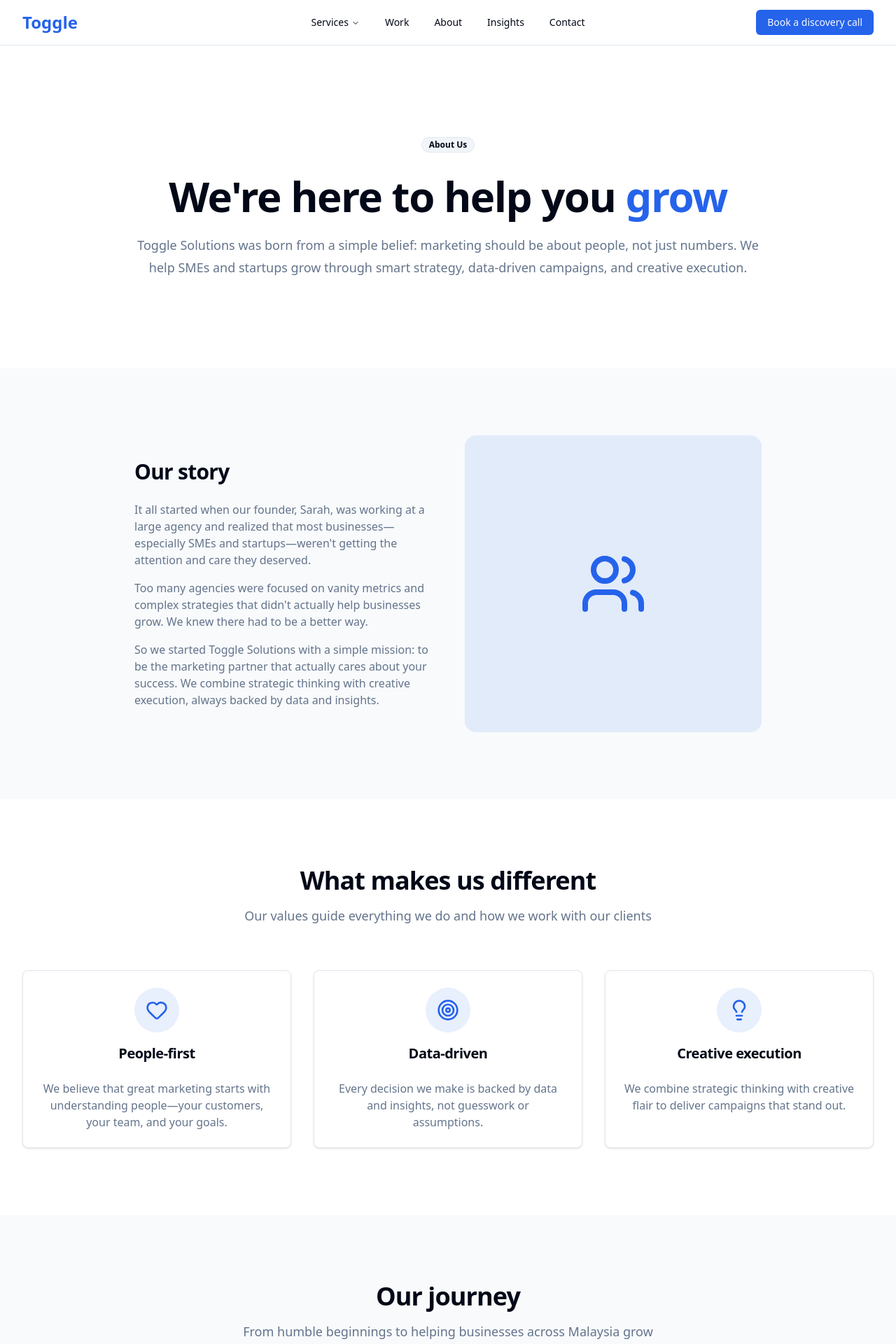
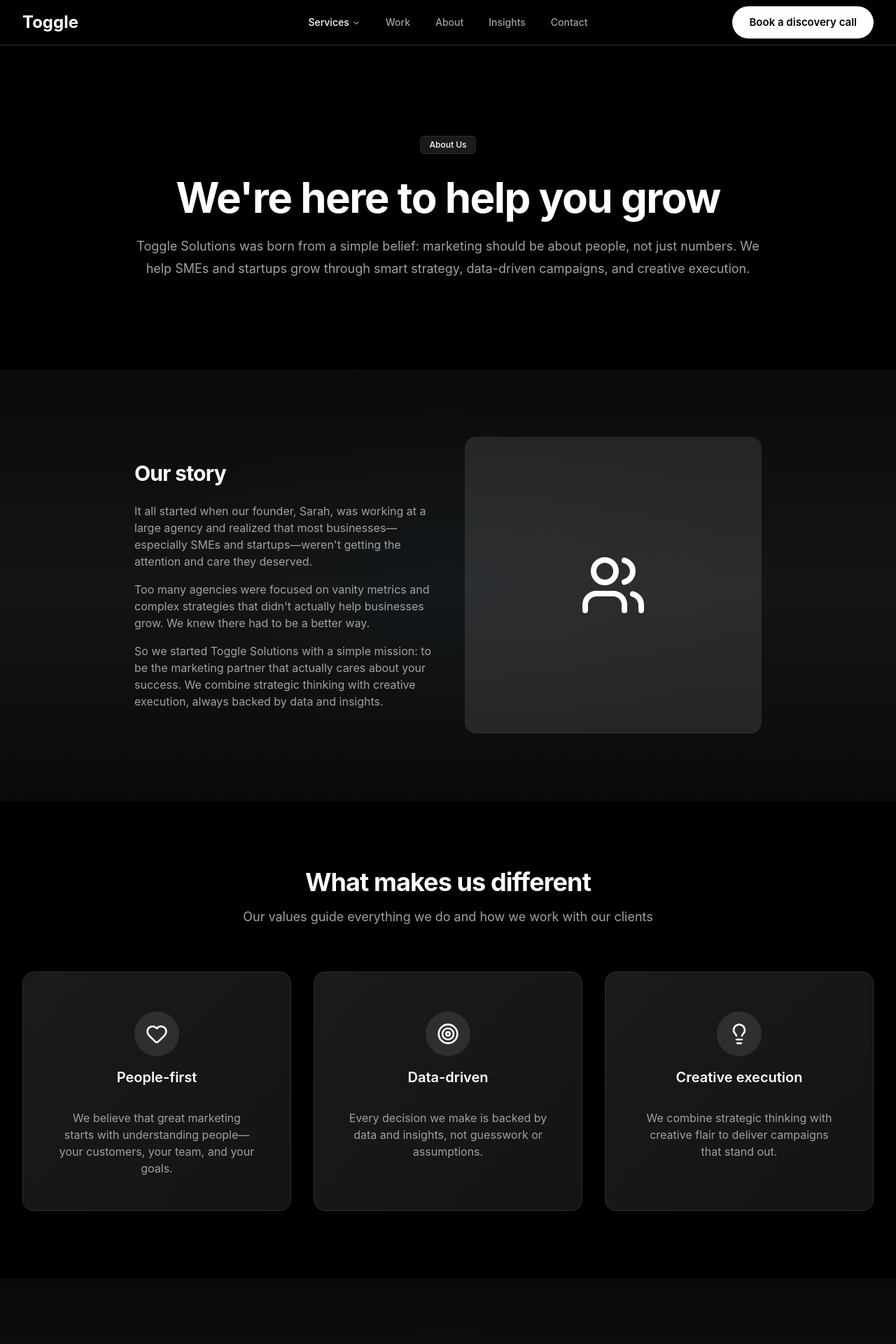
Before and after one commit to aizadrzo/next-toggle, a Next.js app: page /about in a window 1280 px wide. Shown: the top 1920 px of the page at 70% size. Built offline with nearby package versions, Linux system fonts and the light colour scheme.

Commit message:
chore: update design

```diff
--- a/src/app/about/page.tsx
+++ b/src/app/about/page.tsx
@@ -137,7 +137,7 @@ export default function AboutPage() {
       </section>
 
       {/* Story Section */}
-      <section className="py-24 bg-muted/50">
+      <section className="section-alt py-24">
         <div className="mx-auto w-full max-w-7xl px-4 sm:px-6 lg:px-8">
           <div className="mx-auto max-w-4xl">
             <div className="grid gap-12 lg:grid-cols-2 items-center">
@@ -207,7 +207,7 @@ export default function AboutPage() {
       </section>
 
       {/* Timeline Section */}
-      <section className="py-24 bg-muted/50">
+      <section className="section-alt py-24">
         <div className="mx-auto w-full max-w-7xl px-4 sm:px-6 lg:px-8">
           <div className="mx-auto max-w-2xl text-center mb-16">
             <h2 className="text-3xl font-bold tracking-tight text-foreground sm:text-4xl">
@@ -274,7 +274,7 @@ export default function AboutPage() {
       </section>
 
       {/* Culture Section */}
-      <section className="py-24 bg-muted/50">
+      <section className="section-alt py-24">
         <div className="mx-auto w-full max-w-7xl px-4 sm:px-6 lg:px-8">
           <div className="mx-auto max-w-4xl">
             <div className="grid gap-12 lg:grid-cols-2 items-center">
--- a/src/app/contact/page.tsx
+++ b/src/app/contact/page.tsx
@@ -162,7 +162,7 @@ export default function ContactPage() {
         </section>
 
         {/* Contact Form Section */}
-        <section className="py-24">
+        <section className="section-alt py-24">
           <div className="mx-auto w-full max-w-7xl px-4 sm:px-6 lg:px-8">
             <div className="mx-auto max-w-4xl">
               <div className="grid gap-12 lg:grid-cols-2">
--- a/src/app/globals.css
+++ b/src/app/globals.css
@@ -2,41 +2,83 @@
 
 @custom-variant dark (&:is(.dark *));
 
+/* X Premium Business Dark Theme - Force Dark Mode with Enhanced Gradients */
 :root {
-  --background: 0 0% 100%;
-  --foreground: 222.2 84% 4.9%;
-  --card: 0 0% 100%;
-  --card-foreground: 222.2 84% 4.9%;
-  --popover: 0 0% 100%;
-  --popover-foreground: 222.2 84% 4.9%;
-  --primary: 221.2 83.2% 53.3%;
-  --primary-foreground: 210 40% 98%;
-  --secondary: 210 40% 96%;
-  --secondary-foreground: 222.2 84% 4.9%;
-  --muted: 210 40% 96%;
-  --muted-foreground: 215.4 16.3% 46.9%;
-  --accent: 210 40% 96%;
-  --accent-foreground: 222.2 84% 4.9%;
-  --destructive: 0 84.2% 60.2%;
-  --destructive-foreground: 210 40% 98%;
-  --border: 214.3 31.8% 91.4%;
-  --input: 214.3 31.8% 91.4%;
-  --ring: 221.2 83.2% 53.3%;
-  --radius: 0.5rem;
-  --sidebar: hsl(0 0% 98%);
-  --sidebar-foreground: hsl(240 5.3% 26.1%);
-  --sidebar-primary: hsl(240 5.9% 10%);
-  --sidebar-primary-foreground: hsl(0 0% 98%);
-  --sidebar-accent: hsl(240 4.8% 95.9%);
-  --sidebar-accent-foreground: hsl(240 5.9% 10%);
-  --sidebar-border: hsl(220 13% 91%);
-  --sidebar-ring: hsl(217.2 91.2% 59.8%);
+	/* Background Colors from design.json */
+	--background: 0 0% 0%; /* #000000 */
+	--background-secondary: 0 0% 4%; /* #0A0A0A */
+	--background-elevated: 0 0% 8%; /* #141414 */
+	--foreground: 0 0% 100%; /* #FFFFFF */
+
+	/* Card Colors */
+	--card: 0 0% 10%; /* #1A1A1A */
+	--card-hover: 0 0% 13%; /* #212121 */
+	--card-foreground: 0 0% 100%;
+
+	/* Popover/Dialog Colors */
+	--popover: 0 0% 10%;
+	--popover-foreground: 0 0% 100%;
+
+	/* Primary/Brand Colors - White on Black (design.json: brand #FFFFFF) */
+	--primary: 0 0% 100%; /* #FFFFFF for primary buttons */
+	--primary-foreground: 0 0% 0%; /* #000000 text on white */
+
+	/* Secondary Colors */
+	--secondary: 0 0% 10%; /* #1A1A1A */
+	--secondary-foreground: 0 0% 100%;
+
+	/* Muted/Subtle Colors */
+	--muted: 0 0% 10%;
+	--muted-foreground: 0 0% 63%; /* #A0A0A0 */
+
+	/* Accent Colors - X Blue (design.json: #1D9BF0) */
+	--accent: 203 88% 53%; /* #1D9BF0 */
+	--accent-hover: 203 83% 48%; /* #1A8CD8 */
+	--accent-foreground: 0 0% 100%;
+
+	/* Text Colors from design.json */
+	--text-primary: 0 0% 100%; /* #FFFFFF */
+	--text-secondary: 0 0% 63%; /* #A0A0A0 */
+	--text-tertiary: 0 0% 42%; /* #6B6B6B */
+	--text-muted: 0 0% 29%; /* #4A4A4A */
+
+	/* Status Colors from design.json */
+	--success: 160 100% 36%; /* #00BA7C */
+	--warning: 48 100% 50%; /* #FFD400 */
+	--destructive: 4 90% 58%; /* #F4212E */
+	--destructive-foreground: 0 0% 100%;
+
+	/* Border Colors from design.json */
+	--border: 0 0% 18%; /* #2F2F2F subtle */
+	--border-medium: 0 0% 25%; /* #3F3F3F medium */
+	--border-strong: 0 0% 31%; /* #505050 strong */
+	--input: 0 0% 18%;
+	--ring: 203 88% 53%; /* Match accent #1D9BF0 */
+
+	/* Border Radius from design.json */
+	--radius: 0.5rem; /* 8px - inputs/badges */
+	--radius-lg: 1rem; /* 16px - cards */
+	--radius-xl: 1.25rem; /* 20px - feature cards */
+	--radius-full: 9999px; /* buttons */
+
+	/* Sidebar (optional) */
+	--sidebar: 0 0% 0%;
+	--sidebar-foreground: 0 0% 100%;
+	--sidebar-primary: 0 0% 10%;
+	--sidebar-primary-foreground: 0 0% 100%;
+	--sidebar-accent: 0 0% 10%;
+	--sidebar-accent-foreground: 0 0% 100%;
+	--sidebar-border: 0 0% 18%;
+	--sidebar-ring: 203 88% 53%;
 }
 
 @theme inline {
   --color-background: hsl(var(--background));
+  --color-background-secondary: hsl(var(--background-secondary));
+  --color-background-elevated: hsl(var(--background-elevated));
   --color-foreground: hsl(var(--foreground));
   --color-card: hsl(var(--card));
+  --color-card-hover: hsl(var(--card-hover));
   --color-card-foreground: hsl(var(--card-foreground));
   --color-popover: hsl(var(--popover));
   --color-popover-foreground: hsl(var(--popover-foreground));
@@ -47,74 +89,179 @@
   --color-muted: hsl(var(--muted));
   --color-muted-foreground: hsl(var(--muted-foreground));
   --color-accent: hsl(var(--accent));
+  --color-accent-hover: hsl(var(--accent-hover));
   --color-accent-foreground: hsl(var(--accent-foreground));
+  --color-text-primary: hsl(var(--text-primary));
+  --color-text-secondary: hsl(var(--text-secondary));
+  --color-text-tertiary: hsl(var(--text-tertiary));
+  --color-text-muted: hsl(var(--text-muted));
+  --color-success: hsl(var(--success));
+  --color-warning: hsl(var(--warning));
   --color-destructive: hsl(var(--destructive));
   --color-destructive-foreground: hsl(var(--destructive-foreground));
   --color-border: hsl(var(--border));
+  --color-border-medium: hsl(var(--border-medium));
+  --color-border-strong: hsl(var(--border-strong));
   --color-input: hsl(var(--input));
   --color-ring: hsl(var(--ring));
   --font-sans: var(--font-geist-sans);
   --font-mono: var(--font-geist-mono);
-  --color-sidebar-ring: var(--sidebar-ring);
-  --color-sidebar-border: var(--sidebar-border);
-  --color-sidebar-accent-foreground: var(--sidebar-accent-foreground);
-  --color-sidebar-accent: var(--sidebar-accent);
-  --color-sidebar-primary-foreground: var(--sidebar-primary-foreground);
-  --color-sidebar-primary: var(--sidebar-primary);
-  --color-sidebar-foreground: var(--sidebar-foreground);
-  --color-sidebar: var(--sidebar);
+  --color-sidebar: hsl(var(--sidebar));
+  --color-sidebar-foreground: hsl(var(--sidebar-foreground));
+  --color-sidebar-primary: hsl(var(--sidebar-primary));
+  --color-sidebar-primary-foreground: hsl(var(--sidebar-primary-foreground));
+  --color-sidebar-accent: hsl(var(--sidebar-accent));
+  --color-sidebar-accent-foreground: hsl(var(--sidebar-accent-foreground));
+  --color-sidebar-border: hsl(var(--sidebar-border));
+  --color-sidebar-ring: hsl(var(--sidebar-ring));
 }
 
-@media (prefers-color-scheme: dark) {
-  :root {
-    --background: 222.2 84% 4.9%;
-    --foreground: 210 40% 98%;
-    --card: 222.2 84% 4.9%;
-    --card-foreground: 210 40% 98%;
-    --popover: 222.2 84% 4.9%;
-    --popover-foreground: 210 40% 98%;
-    --primary: 217.2 91.2% 59.8%;
-    --primary-foreground: 222.2 84% 4.9%;
-    --secondary: 217.2 32.6% 17.5%;
-    --secondary-foreground: 210 40% 98%;
-    --muted: 217.2 32.6% 17.5%;
-    --muted-foreground: 215 20.2% 65.1%;
-    --accent: 217.2 32.6% 17.5%;
-    --accent-foreground: 210 40% 98%;
-    --destructive: 0 62.8% 30.6%;
-    --destructive-foreground: 210 40% 98%;
-    --border: 217.2 32.6% 17.5%;
-    --input: 217.2 32.6% 17.5%;
-    --ring: 224.3 76.3% 94.1%;
-  }
-}
-
+/* Base Styles */
 * {
 	border-color: hsl(var(--border));
 }
 
 body {
-  background-color: hsl(var(--background));
+	background: linear-gradient(180deg, #000000 0%, #1A1A1A 50%, #000000 100%);
+	background-attachment: fixed;
 	color: hsl(var(--foreground));
-  font-family: var(--font-sans), system-ui, sans-serif;
-}
-
-.dark {
-  --sidebar: hsl(240 5.9% 10%);
-  --sidebar-foreground: hsl(240 4.8% 95.9%);
-  --sidebar-primary: hsl(224.3 76.3% 48%);
-  --sidebar-primary-foreground: hsl(0 0% 100%);
-  --sidebar-accent: hsl(240 3.7% 15.9%);
-  --sidebar-accent-foreground: hsl(240 4.8% 95.9%);
-  --sidebar-border: hsl(240 3.7% 15.9%);
-  --sidebar-ring: hsl(217.2 91.2% 59.8%);
+	font-family: -apple-system, BlinkMacSystemFont, 'Segoe UI', Roboto, Helvetica, Arial, sans-serif;
+	-webkit-font-smoothing: antialiased;
+	-moz-osx-font-smoothing: grayscale;
 }
 
 @layer base {
 	* {
 		@apply border-border outline-ring/50;
 	}
+
 	body {
-    @apply bg-background text-foreground;
+		@apply text-foreground;
+	}
+
+	/* Typography from design.json */
+	h1 {
+		font-size: 48px;
+		line-height: 1.2;
+		font-weight: 700;
+		letter-spacing: -0.01em;
+		color: #FFFFFF;
+	}
+
+	h2 {
+		font-size: 32px;
+		line-height: 1.3;
+		font-weight: 700;
+		letter-spacing: 0;
+		color: #FFFFFF;
+	}
+
+	h3 {
+		font-size: 24px;
+		line-height: 1.4;
+		font-weight: 600;
+		letter-spacing: 0;
+		color: #FFFFFF;
+	}
+
+	/* Smooth transitions from design.json */
+	@media (prefers-reduced-motion: no-preference) {
+		* {
+			transition-duration: 0.2s;
+			transition-timing-function: ease;
 		}
 	}
+
+	/* Disable transitions for reduced motion */
+	@media (prefers-reduced-motion: reduce) {
+		*, *::before, *::after {
+			animation-duration: 0.01ms !important;
+			animation-iteration-count: 1 !important;
+			transition-duration: 0.01ms !important;
+		}
+	}
+}
+
+/* Enhanced Gradient Sections */
+.section-alt {
+	background: linear-gradient(180deg, #0A0A0A 0%, #141414 50%, #0A0A0A 100%);
+	position: relative;
+}
+
+.section-alt::before {
+	content: '';
+	position: absolute;
+	top: 0;
+	left: 50%;
+	transform: translateX(-50%);
+	width: 80%;
+	height: 100%;
+	background: radial-gradient(ellipse at center, rgba(29, 155, 240, 0.03) 0%, transparent 60%);
+	pointer-events: none;
+	z-index: 0;
+}
+
+/* Hero Section with Enhanced Gradient */
+.hero-section {
+	position: relative;
+	background: radial-gradient(ellipse at center, rgba(29, 155, 240, 0.15) 0%, rgba(29, 155, 240, 0.05) 40%, transparent 70%);
+}
+
+/* CTA Section with Enhanced Gradient */
+.cta-section {
+	background: linear-gradient(135deg, #1A1A1A 0%, #0A0A0A 50%, #141414 100%);
+	border: 1px solid #3F3F3F;
+	border-radius: 20px;
+	position: relative;
+	overflow: hidden;
+}
+
+.cta-section::before {
+	content: '';
+	position: absolute;
+	top: -50%;
+	left: -50%;
+	width: 200%;
+	height: 200%;
+	background: radial-gradient(circle, rgba(29, 155, 240, 0.12) 0%, rgba(29, 155, 240, 0.04) 40%, transparent 70%);
+	pointer-events: none;
+	z-index: 0;
+}
+
+/* Card Gradient Enhancements */
+.card-gradient {
+	background: linear-gradient(135deg, #1A1A1A 0%, #141414 100%);
+	position: relative;
+	overflow: hidden;
+}
+
+.card-gradient::before {
+	content: '';
+	position: absolute;
+	top: 0;
+	left: 0;
+	width: 100%;
+	height: 100%;
+	background: radial-gradient(circle at center, rgba(29, 155, 240, 0.08) 0%, transparent 70%);
+	opacity: 0;
+	transition: opacity 0.3s ease;
+	pointer-events: none;
+	z-index: 0;
+}
+
+.card-gradient:hover::before {
+	opacity: 1;
+}
+
+.card-gradient:hover {
+	background: linear-gradient(135deg, #212121 0%, #1A1A1A 100%);
+	box-shadow: 0 8px 24px rgba(0, 0, 0, 0.4), 0 0 40px rgba(29, 155, 240, 0.1);
+}
+
+/* Ensure content stays above gradients */
+.section-alt > *,
+.cta-section > *,
+.card-gradient > * {
+	position: relative;
+	z-index: 1;
+}
--- a/src/app/services/page.tsx
+++ b/src/app/services/page.tsx
@@ -223,7 +223,7 @@ export default function ServicesPage() {
       </section>
 
       {/* Process Section */}
-      <section className="py-24 bg-muted/50">
+      <section className="section-alt py-24">
         <div className="mx-auto w-full max-w-7xl px-4 sm:px-6 lg:px-8">
           <div className="mx-auto max-w-2xl text-center mb-16">
             <h2 className="text-3xl font-bold tracking-tight text-foreground sm:text-4xl">
--- a/src/components/marketing/site-header.tsx
+++ b/src/components/marketing/site-header.tsx
@@ -66,7 +66,7 @@ export function SiteHeader() {
   const [mobileMenuOpen, setMobileMenuOpen] = useState(false);
 
   return (
-    <header className="sticky top-0 z-50 w-full border-b bg-background/95 backdrop-blur supports-[backdrop-filter]:bg-background/60">
+    <header className="sticky top-0 z-50 w-full border-b border-[#2F2F2F] bg-black/80 backdrop-blur-sm supports-[backdrop-filter]:bg-black/60">
       <div className="mx-auto w-full max-w-7xl px-4 sm:px-6 lg:px-8">
         <nav
           className="flex h-16 items-center justify-between"
@@ -80,7 +80,7 @@ export function SiteHeader() {
               className="-m-1.5 p-1.5"
               aria-label="Toggle Solutions homepage"
             >
-              <span className="text-2xl font-bold text-primary">Toggle</span>
+              <span className="text-2xl font-bold text-white">Toggle</span>
             </Link>
           </div>
 
@@ -120,7 +120,7 @@ export function SiteHeader() {
                     <NavigationMenuLink asChild>
                       <Link
                         href={item.href}
-                        className="group inline-flex h-10 w-max items-center justify-center rounded-md bg-background px-4 py-2 text-sm font-medium transition-colors hover:bg-accent hover:text-accent-foreground focus:bg-accent focus:text-accent-foreground focus:outline-none disabled:pointer-events-none disabled:opacity-50"
+                        className="group inline-flex h-10 w-max items-center justify-center rounded-md bg-transparent px-4 py-2 text-sm font-medium transition-colors hover:bg-[#1A1A1A] hover:text-white focus:bg-[#1A1A1A] focus:text-white focus:outline-none disabled:pointer-events-none disabled:opacity-50 text-[#A0A0A0]"
                       >
                         {item.name}
                       </Link>
@@ -157,7 +157,7 @@ export function SiteHeader() {
                   <SheetTitle className="text-left">
                     <Link
                       href="/"
-                      className="text-2xl font-bold text-primary"
+                      className="text-2xl font-bold text-white"
                       aria-label="Toggle Solutions homepage"
                     >
                       Toggle
--- a/src/components/ui/badge.tsx
+++ b/src/components/ui/badge.tsx
@@ -4,17 +4,17 @@ import { cva, type VariantProps } from "class-variance-authority";
 import { cn } from "@/lib/utils";
 
 const badgeVariants = cva(
-  "inline-flex items-center rounded-full border px-2.5 py-0.5 text-xs font-semibold transition-colors focus:outline-none focus:ring-2 focus:ring-ring focus:ring-offset-2",
+  "inline-flex items-center rounded-md border px-3 py-1 text-xs font-medium transition-colors focus:outline-none focus:ring-2 focus:ring-ring focus:ring-offset-2",
   {
     variants: {
       variant: {
-        default:
-          "border-transparent bg-primary text-primary-foreground hover:bg-primary/80",
-        secondary:
-          "border-transparent bg-secondary text-secondary-foreground hover:bg-secondary/80",
+        default: "border-[#2F2F2F] bg-[#1A1A1A] text-white",
+        secondary: "border-transparent bg-[#1A1A1A] text-white",
         destructive:
-          "border-transparent bg-destructive text-destructive-foreground hover:bg-destructive/80",
-        outline: "text-foreground",
+          "border-transparent bg-[rgba(244,33,46,0.1)] text-[#F4212E] border-[rgba(244,33,46,0.2)]",
+        outline: "text-white border-[#2F2F2F]",
+        accent:
+          "border-[rgba(29,155,240,0.2)] bg-[rgba(29,155,240,0.1)] text-[#1D9BF0]",
       },
     },
     defaultVariants: {
--- a/src/components/ui/button.tsx
+++ b/src/components/ui/button.tsx
@@ -1,32 +1,33 @@
-import * as React from "react"
-import { Slot } from "@radix-ui/react-slot"
-import { cva, type VariantProps } from "class-variance-authority"
+import * as React from "react";
+import { Slot } from "@radix-ui/react-slot";
+import { cva, type VariantProps } from "class-variance-authority";
 
-import { cn } from "@/lib/utils"
+import { cn } from "@/lib/utils";
 
 const buttonVariants = cva(
-  "inline-flex items-center justify-center gap-2 whitespace-nowrap rounded-md text-sm font-medium transition-all disabled:pointer-events-none disabled:opacity-50 [&_svg]:pointer-events-none [&_svg:not([class*='size-'])]:size-4 shrink-0 [&_svg]:shrink-0 outline-none focus-visible:border-ring focus-visible:ring-ring/50 focus-visible:ring-[3px] aria-invalid:ring-destructive/20 dark:aria-invalid:ring-destructive/40 aria-invalid:border-destructive",
+  "inline-flex items-center justify-center gap-2 whitespace-nowrap disabled:pointer-events-none disabled:opacity-50 [&_svg]:pointer-events-none [&_svg:not([class*='size-'])]:size-4 shrink-0 [&_svg]:shrink-0 outline-none focus-visible:outline-2 focus-visible:outline-[#1D9BF0] focus-visible:outline-offset-2",
   {
     variants: {
       variant: {
-        default: "bg-primary text-primary-foreground hover:bg-primary/90",
+        default:
+          "bg-white text-black border-0 rounded-full font-semibold shadow-none transition-all duration-200 hover:bg-[#E6E6E6] hover:-translate-y-[1px] hover:shadow-[0_4px_12px_rgba(255,255,255,0.15)] active:bg-[#D4D4D4] active:translate-y-0 disabled:bg-[#2F2F2F] disabled:text-[#6B6B6B] disabled:cursor-not-allowed",
+        secondary:
+          "bg-transparent text-white border border-[#3F3F3F] rounded-full font-semibold shadow-none transition-all duration-200 hover:bg-[#1A1A1A] hover:border-[#505050]",
+        ghost:
+          "bg-transparent text-[#A0A0A0] border-0 font-medium transition-all duration-200 hover:bg-[#1A1A1A] hover:text-white rounded-lg px-4 py-2",
         destructive:
-          "bg-destructive text-white hover:bg-destructive/90 focus-visible:ring-destructive/20 dark:focus-visible:ring-destructive/40 dark:bg-destructive/60",
+          "bg-[#F4212E] text-white border-0 rounded-full font-semibold shadow-none transition-all duration-200 hover:bg-[#F4212E]/90 hover:-translate-y-[1px] hover:shadow-lg active:translate-y-0",
         outline:
-          "border bg-background shadow-xs hover:bg-accent hover:text-accent-foreground dark:bg-input/30 dark:border-input dark:hover:bg-input/50",
-        secondary:
-          "bg-secondary text-secondary-foreground hover:bg-secondary/80",
-        ghost:
-          "hover:bg-accent hover:text-accent-foreground dark:hover:bg-accent/50",
-        link: "text-primary underline-offset-4 hover:underline",
+          "border border-[#2F2F2F] bg-transparent rounded-full text-white font-semibold shadow-none transition-all duration-200 hover:bg-[#1A1A1A] hover:border-[#3F3F3F]",
+        link: "text-[#1D9BF0] underline-offset-4 hover:underline",
       },
       size: {
-        default: "h-9 px-4 py-2 has-[>svg]:px-3",
-        sm: "h-8 rounded-md gap-1.5 px-3 has-[>svg]:px-2.5",
-        lg: "h-10 rounded-md px-6 has-[>svg]:px-4",
-        icon: "size-9",
-        "icon-sm": "size-8",
-        "icon-lg": "size-10",
+        default: "h-auto px-6 py-3 text-[15px]",
+        sm: "h-auto px-4 py-2 text-[14px]",
+        lg: "h-auto px-6 py-3 text-[15px]",
+        icon: "size-11 rounded-full p-0",
+        "icon-sm": "size-9 rounded-full p-0",
+        "icon-lg": "size-12 rounded-full p-0",
       },
     },
     defaultVariants: {
@@ -34,7 +35,7 @@ const buttonVariants = cva(
       size: "default",
     },
   }
-)
+);
 
 function Button({
   className,
@@ -44,9 +45,9 @@ function Button({
   ...props
 }: React.ComponentProps<"button"> &
   VariantProps<typeof buttonVariants> & {
-    asChild?: boolean
+    asChild?: boolean;
   }) {
-  const Comp = asChild ? Slot : "button"
+  const Comp = asChild ? Slot : "button";
 
   return (
     <Comp
@@ -54,7 +55,7 @@ function Button({
       className={cn(buttonVariants({ variant, size, className }))}
       {...props}
     />
-  )
+  );
 }
 
-export { Button, buttonVariants }
+export { Button, buttonVariants };
--- a/src/components/ui/card.tsx
+++ b/src/components/ui/card.tsx
@@ -9,7 +9,7 @@ const Card = React.forwardRef<
   <div
     ref={ref}
     className={cn(
-      "rounded-lg border bg-card text-card-foreground shadow-sm",
+      "card-gradient border border-[#2F2F2F] rounded-2xl p-6 shadow-none transition-all duration-300 ease-out hover:border-[#3F3F3F] hover:-translate-y-0.5 text-white",
       className
     )}
     {...props}
@@ -23,7 +23,10 @@ const CardHeader = React.forwardRef<
 >(({ className, ...props }, ref) => (
   <div
     ref={ref}
-    className={cn("flex flex-col space-y-1.5 p-6", className)}
+    className={cn(
+      "flex flex-col space-y-2 p-6 lg:p-8 relative z-10",
+      className
+    )}
     {...props}
   />
 ));
@@ -36,7 +39,7 @@ const CardTitle = React.forwardRef<
   <h3
     ref={ref}
     className={cn(
-      "text-2xl font-semibold leading-none tracking-tight",
+      "text-lg font-semibold text-white leading-tight relative z-10",
       className
     )}
     {...props}
@@ -50,7 +53,10 @@ const CardDescription = React.forwardRef<
 >(({ className, ...props }, ref) => (
   <p
     ref={ref}
-    className={cn("text-sm text-muted-foreground", className)}
+    className={cn(
+      "text-sm text-[#A0A0A0] leading-relaxed relative z-10",
+      className
+    )}
     {...props}
   />
 ));
@@ -60,7 +66,11 @@ const CardContent = React.forwardRef<
   HTMLDivElement,
   React.HTMLAttributes<HTMLDivElement>
 >(({ className, ...props }, ref) => (
-  <div ref={ref} className={cn("p-6 pt-0", className)} {...props} />
+  <div
+    ref={ref}
+    className={cn("p-6 pt-0 relative z-10", className)}
+    {...props}
+  />
 ));
 CardContent.displayName = "CardContent";
 
@@ -70,7 +80,7 @@ const CardFooter = React.forwardRef<
 >(({ className, ...props }, ref) => (
   <div
     ref={ref}
-    className={cn("flex items-center p-6 pt-0", className)}
+    className={cn("flex items-center p-6 pt-0 relative z-10", className)}
     {...props}
   />
 ));
```
Also changed, not shown: src/app/page.tsx (+10 -8 lines), src/components/marketing/site-footer.tsx (+16 -18 lines), src/components/ui/input.tsx (+7 -7 lines), src/components/ui/textarea.tsx (+7 -7 lines), 1 other file (tests, documents, lock files or other folders). Lines whose indentation alone changed are shown as unchanged.
